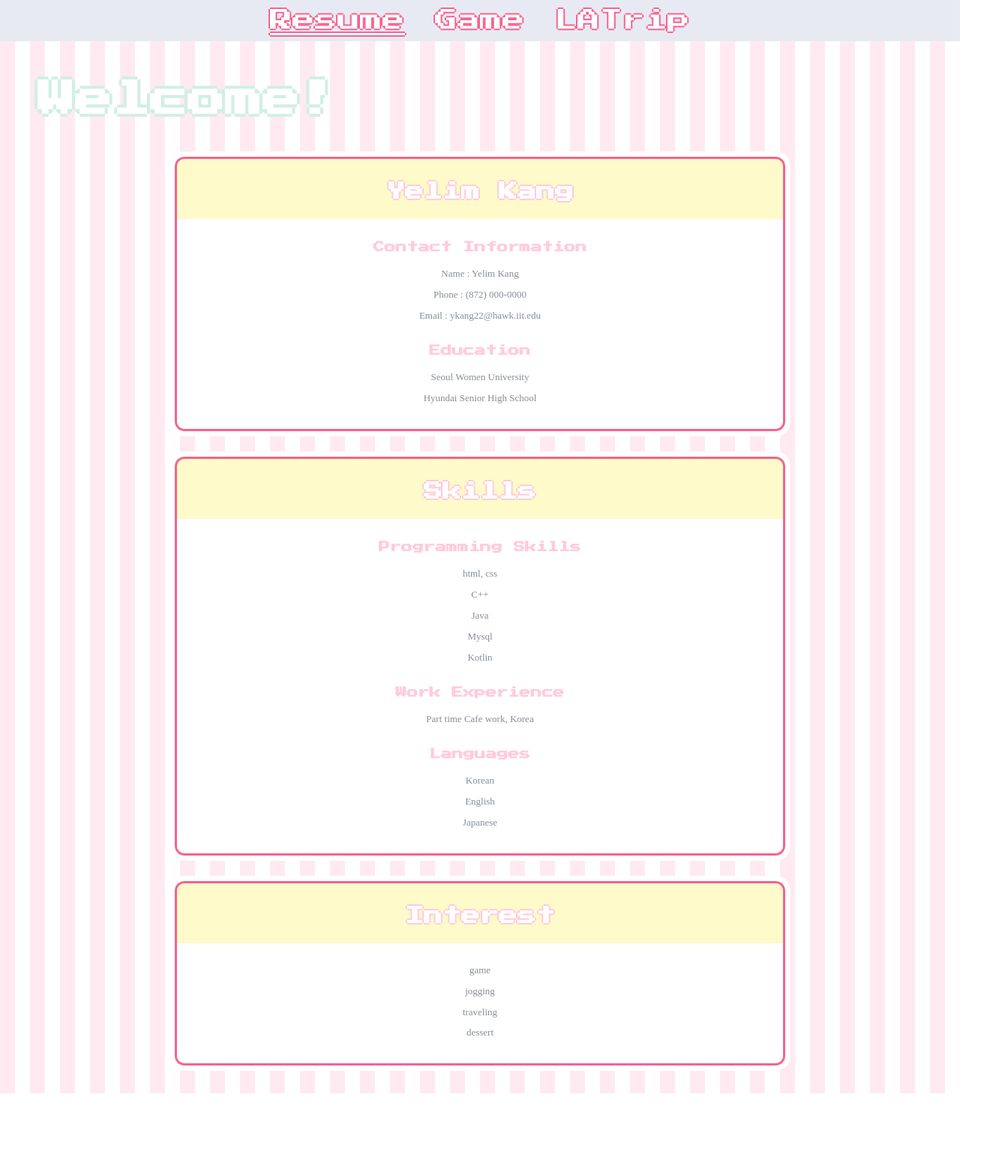
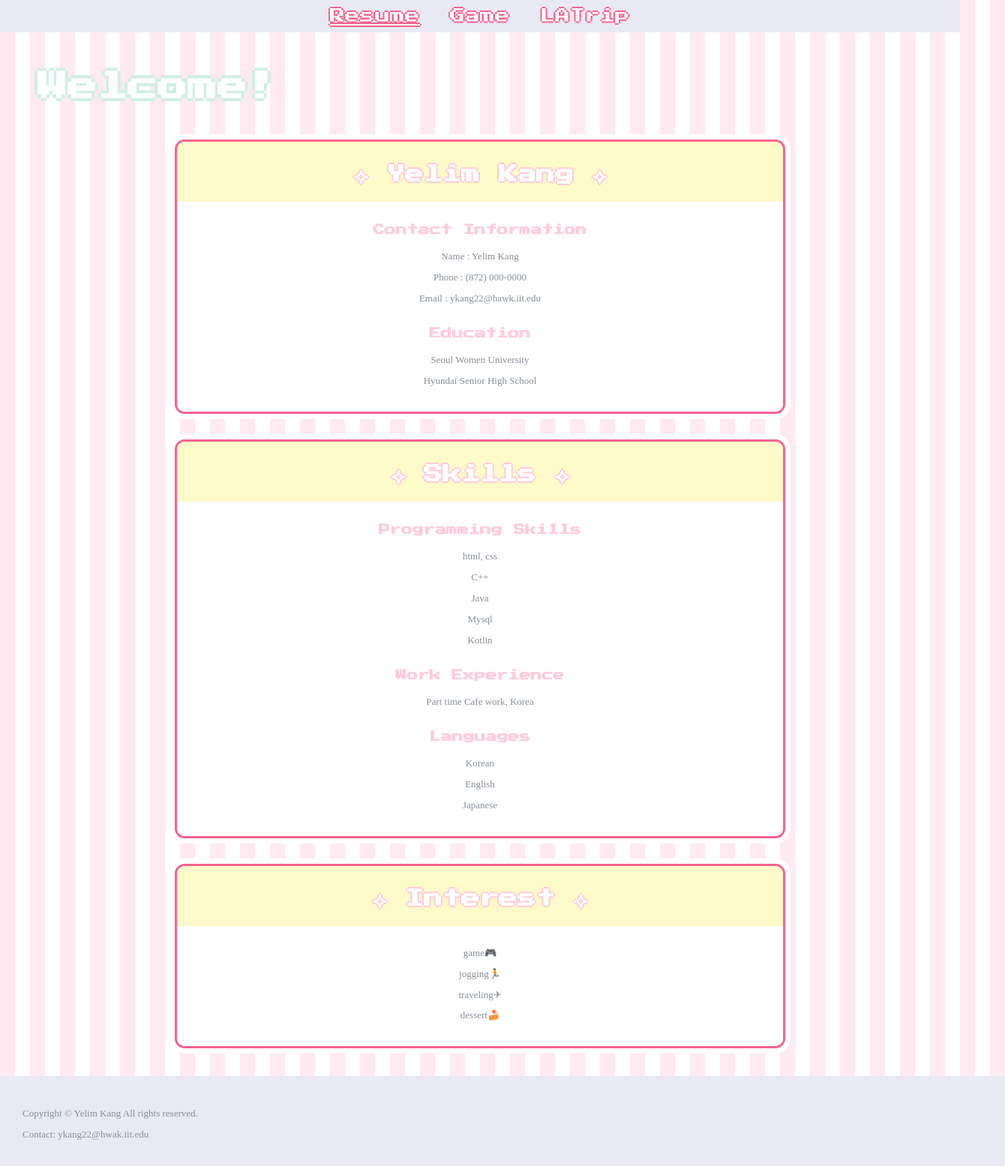
Before and after one commit to y3l512/project2, a plain HTML site: page index.html in a window 1280 px wide. Shown: the whole page at 75% size, 1340 px wide, since content can reach past the window. Before the commit the page ends 1458 px from the top, so only its background shows below. Drawn offline with Linux system fonts and the light colour scheme.

Commit message:
add footer

```diff
--- a/css/style.css
+++ b/css/style.css
@@ -13,6 +13,13 @@ nav{
   background-color: #E8EAF3;
 }
 
+footer{
+  width: 100%;
+  height: 60px;
+  background-color: #E8EAF3;
+  padding: 30px;
+}
+
 img{
   display: flex;
   width: 60%;
@@ -21,21 +28,13 @@ img{
   padding: 50px;
 }
 
-.iframe-container{
-  display: flex;
-  width: 60%;
-  height: auto;
+iframe{
+  width: 70%;
+  height: 200px;
   margin: 20px auto;
   padding: 50px;
 }
 
-
-
-#navbar-container{
-  float: left;
-  width: 100%;
-  position: relative;
-}
 
 nav ul{
   margin: 0;
@@ -53,7 +52,7 @@ nav ul li{
   list-style-type: none;
   text-decoration: none;
   font-family: 'Press Start 2P', cursive;
-  font-size: 30px;
+  font-size: 20px;
   text-shadow: -2px 0px #F6638F, 0px 2px #F6638F, 2px 0px #F6638F, 0px -2px #F6638F;
 }
 
@@ -79,7 +78,7 @@ section{
   overflow: auto;
   padding: 0px 20px 20px 20px;
   box-shadow:
-    0 0 0 3px #F6638F,  /* 첫 번째 테두리: 빨간색, 5px 너비 */
+    0 0 0 3px #F6638F,
     0 0 0 10px #FFFFFF;
   text-align: center;
   margin: 40px auto;
@@ -90,7 +89,7 @@ section{
   color: #FFFFFF;
   font-family: 'Press Start 2P', cursive;
   text-shadow: -4px 0px #D1EFE3, 0px 4px #D1EFE3, 4px 0px #D1EFE3, 0px -4px #D1EFE3;
-  font-size: 50px;
+  font-size: 40px;
   padding-left: 50px;
   margin: 50px 10% 50px auto;
 }
--- a/index.html
+++ b/index.html
@@ -20,11 +20,9 @@
         </div>
       </nav>
     </header>
-    <div class="div-title">
     <h1 class="site-title">Welcome!</h1>
-    </div>
     <section>
-      <h1 class="sec-title">Yelim Kang</h1>
+      <h1 class="sec-title">⯎ Yelim Kang ⯎</h1>
       <h2 class="sub-title">Contact Information</h2>
       <p>Name : Yelim Kang</p>
       <p>Phone : (872) 000-0000</p>
@@ -34,7 +32,7 @@
       <p>Hyundai Senior High School</p>
     </section>
     <section>
-      <h1 class="sec-title">Skills</h1>
+      <h1 class="sec-title">⯎ Skills ⯎</h1>
       <h2 class="sub-title">Programming Skills</h2>
       <p>html, css</p>
       <p>C++</p>
@@ -49,11 +47,15 @@
       <p>Japanese</p>
     </section>
     <section>
-      <h1 class="sec-title">Interest</h1>
-      <p>game</p>
-      <p>jogging</p>
-      <p>traveling</p>
-      <p>dessert</p>
+      <h1 class="sec-title">⯎ Interest ⯎</h1>
+      <p>game&#x1F3AE;</p>
+      <p>jogging&#x1F3C3;</p>
+      <p>traveling&#x2708;</p>
+      <p>dessert&#x1F370;</p>
     </section>
+    <footer>
+      <p>Copyright © Yelim Kang All rights reserved.</p>
+      <p>Contact: ykang22@hwak.iit.edu</p>
+    </footer>
   </body>
 </html>
```
Also changed, not shown: game.html (+14 -15 lines), latrip.html (+10 -6 lines).
